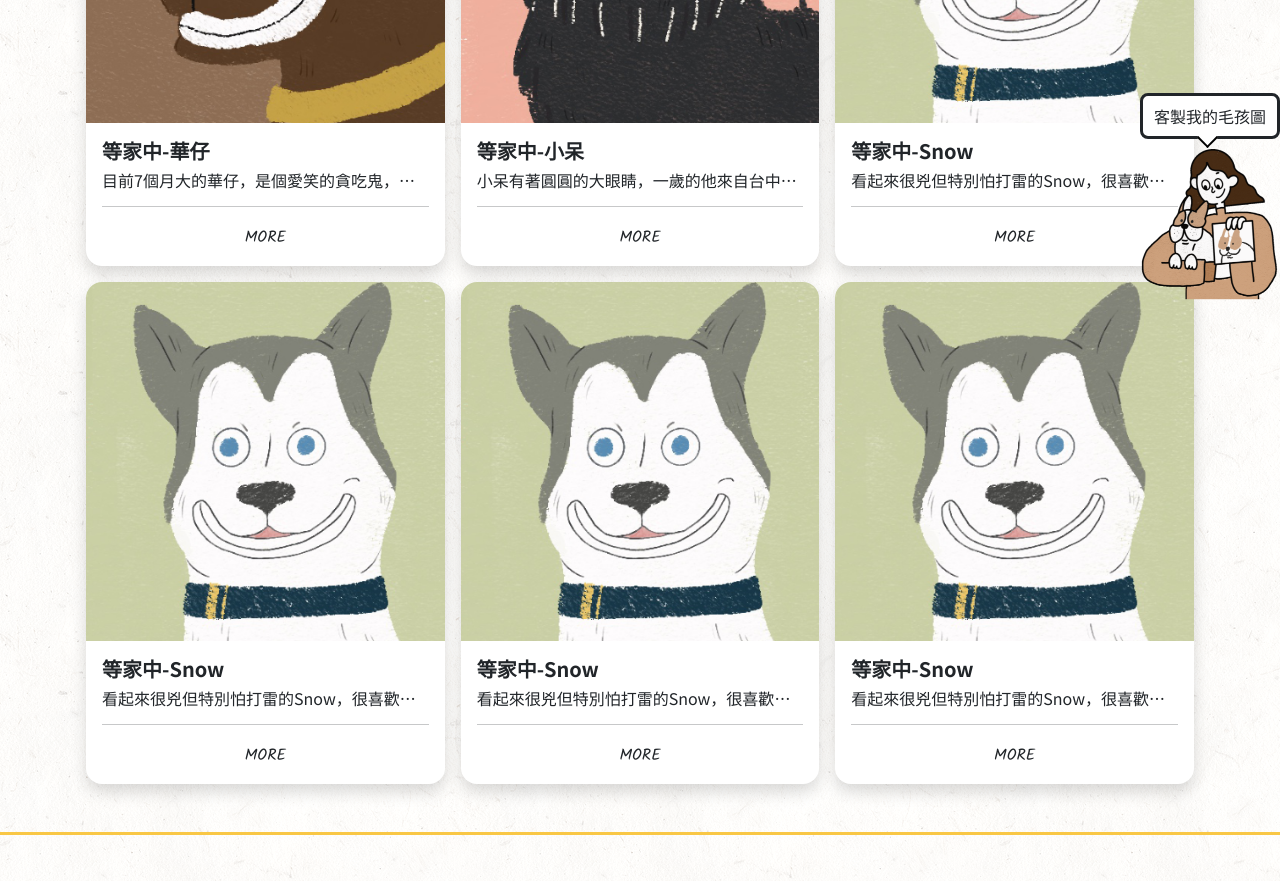
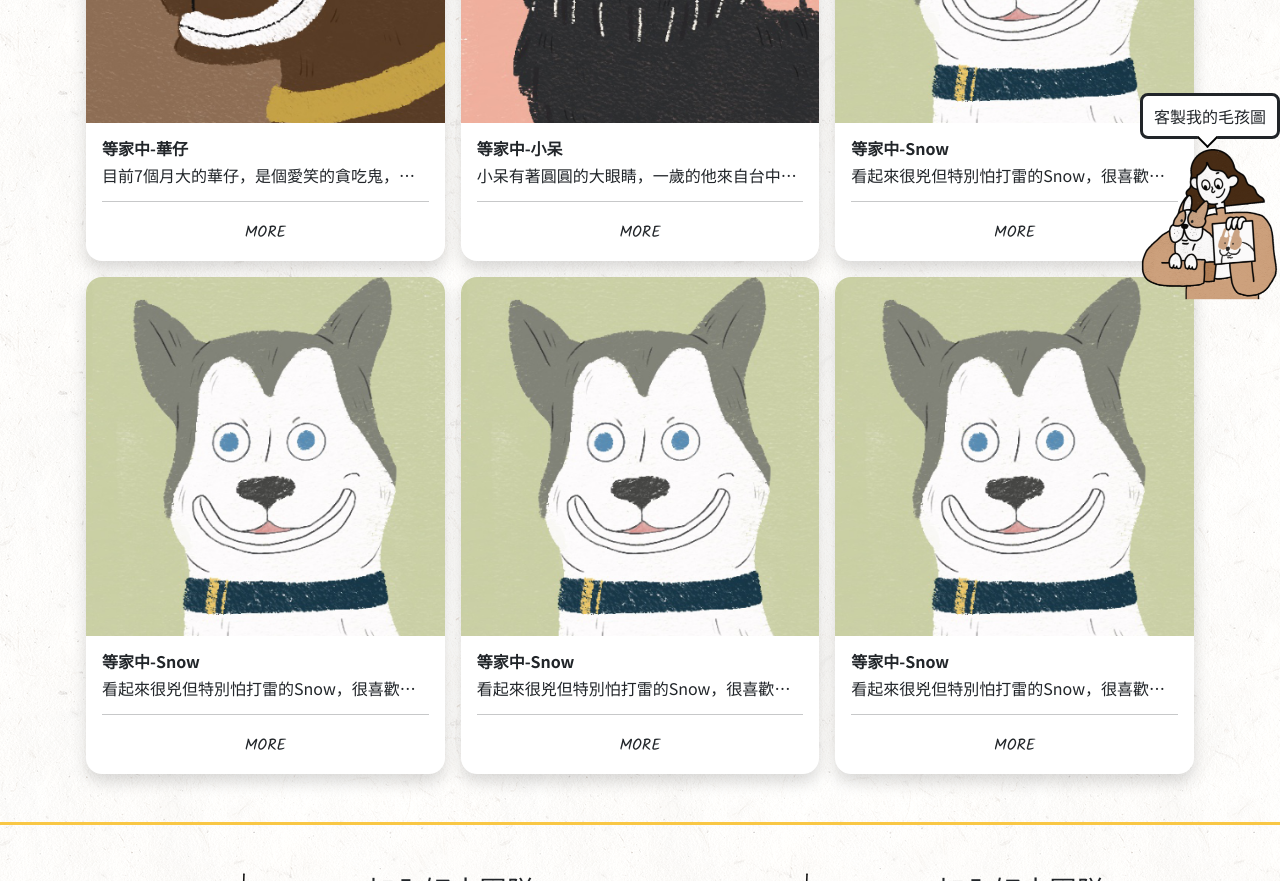
Before and after one commit to kyle08080000/bs_endwork, a website: page adopt.html in a window 1280 px wide. Shown: the part 500-1381 px from the top of the page. Drawn offline with nearby package versions, Linux system fonts and the light colour scheme.

Commit message:
update adopt.html h6

```diff
--- a/adopt.html
+++ b/adopt.html
@@ -84,7 +84,7 @@
                             <div class="card-body pt-0">
                                 <span class="card-deco text-nowrap">華仔，是個愛笑的貪吃鬼</span>
 
-                                <h5 class="card-title text-start fw-bold">等家中-華仔</h5>
+                                <h5 class="card-title text-start fw-bold h6">等家中-華仔</h5>
                                 <p class="card-text text-start">
                                     目前7個月大的華仔，是個愛笑的貪吃鬼，喜歡吃西瓜還有蓮霧，是一隻吃素的乖狗狗，會挑食不喜歡...
                                 </p>
@@ -98,7 +98,7 @@
                             <img src="./images/dog01.png" class="card-img-top" alt="華仔">
                             <div class="card-body pt-0">
                                 <span class="card-deco text-nowrap">華仔，是個愛笑的貪吃鬼</span>
-                                <h5 class="card-title text-start fw-bold">等家中-華仔</h5>
+                                <h5 class="card-title text-start fw-bold h6">等家中-華仔</h5>
                                 <p class="card-text text-start">
                                     目前7個月大的華仔，是個愛笑的貪吃鬼，喜歡吃西瓜還有蓮霧，是一隻吃素的乖狗狗，會挑食不喜歡...
                                 </p>
@@ -115,7 +115,7 @@
                     <div class="card border-0 shadow w-100 h-100" style="width: 18rem;">
                         <img src="./images/dog01.png" class="card-img-top" alt="華仔">
                         <div class="card-body">
-                            <h5 class="card-title text-start fw-bold">等家中-華仔</h5>
+                            <h5 class="card-title text-start fw-bold h6">等家中-華仔</h5>
                             <p class="card-text text-start h6 text-truncate">
                                 目前7個月大的華仔，是個愛笑的貪吃鬼，喜歡吃西瓜還有蓮霧，是一隻吃素的乖狗狗，會挑食不喜歡...
                             </p>
@@ -128,7 +128,7 @@
                     <div class="card border-0 shadow w-100 h-100" style="width: 18rem;">
                         <img src="./images/04.png" class="card-img-top" alt="小呆">
                         <div class="card-body">
-                            <h5 class="card-title text-start fw-bold">等家中-小呆</h5>
+                            <h5 class="card-title text-start fw-bold h6">等家中-小呆</h5>
                             <p class="card-text text-start h6 text-truncate">
                                 小呆有著圓圓的大眼睛，一歲的他來自台中，原本陪著一位老奶奶生活，上個月奶奶行動不便不能再陪...
                             </p>
@@ -141,7 +141,7 @@
                     <div class="card border-0 shadow w-100 h-100" style="width: 18rem;">
                         <img src="./images/08.png" class="card-img-top" alt="Snow">
                         <div class="card-body">
-                            <h5 class="card-title text-start fw-bold">等家中-Snow</h5>
+                            <h5 class="card-title text-start fw-bold h6">等家中-Snow</h5>
                             <p class="card-text text-start h6 text-truncate">
                                 看起來很兇但特別怕打雷的Snow，很喜歡吃冰，冰冰的水也喜歡，如果摸他的額頭會發出吹口哨的聲...
                             </p>
@@ -154,7 +154,7 @@
                     <div class="card border-0 shadow w-100 h-100" style="width: 18rem;">
                         <img src="./images/08.png" class="card-img-top" alt="Snow">
                         <div class="card-body">
-                            <h5 class="card-title text-start fw-bold">等家中-Snow</h5>
+                            <h5 class="card-title text-start fw-bold h6">等家中-Snow</h5>
                             <p class="card-text text-start h6 text-truncate">
                                 看起來很兇但特別怕打雷的Snow，很喜歡吃冰，冰冰的水也喜歡，如果摸他的額頭會發出吹口哨的聲...
                             </p>
@@ -167,7 +167,7 @@
                     <div class="card border-0 shadow w-100 h-100" style="width: 18rem;">
                         <img src="./images/08.png" class="card-img-top" alt="Snow">
                         <div class="card-body">
-                            <h5 class="card-title text-start fw-bold">等家中-Snow</h5>
+                            <h5 class="card-title text-start fw-bold h6">等家中-Snow</h5>
                             <p class="card-text text-start h6 text-truncate">
                                 看起來很兇但特別怕打雷的Snow，很喜歡吃冰，冰冰的水也喜歡，如果摸他的額頭會發出吹口哨的聲...
                             </p>
@@ -180,7 +180,7 @@
                     <div class="card border-0 shadow w-100 h-100" style="width: 18rem;">
                         <img src="./images/08.png" class="card-img-top" alt="Snow">
                         <div class="card-body">
-                            <h5 class="card-title text-start fw-bold">等家中-Snow</h5>
+                            <h5 class="card-title text-start fw-bold h6">等家中-Snow</h5>
                             <p class="card-text text-start h6 text-truncate">
                                 看起來很兇但特別怕打雷的Snow，很喜歡吃冰，冰冰的水也喜歡，如果摸他的額頭會發出吹口哨的聲...
                             </p>
```
